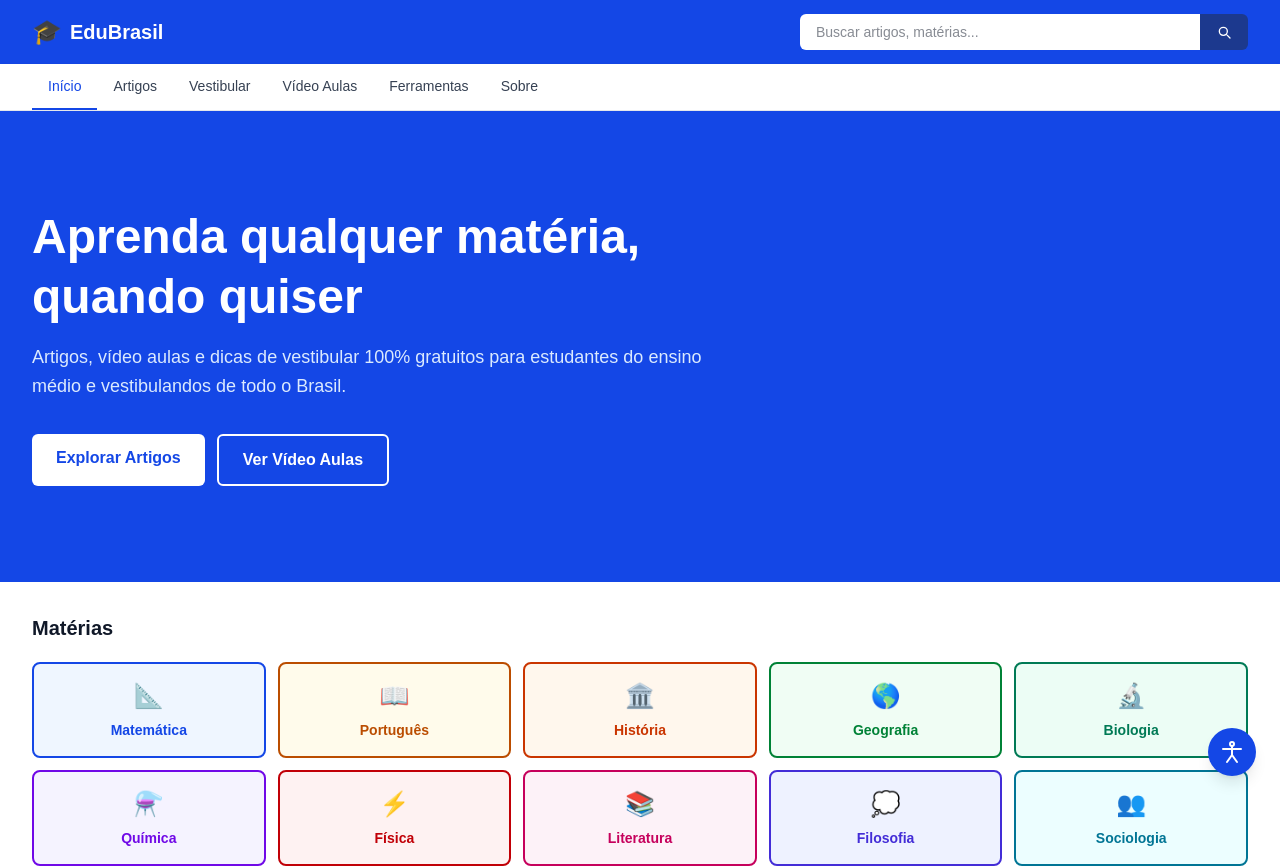
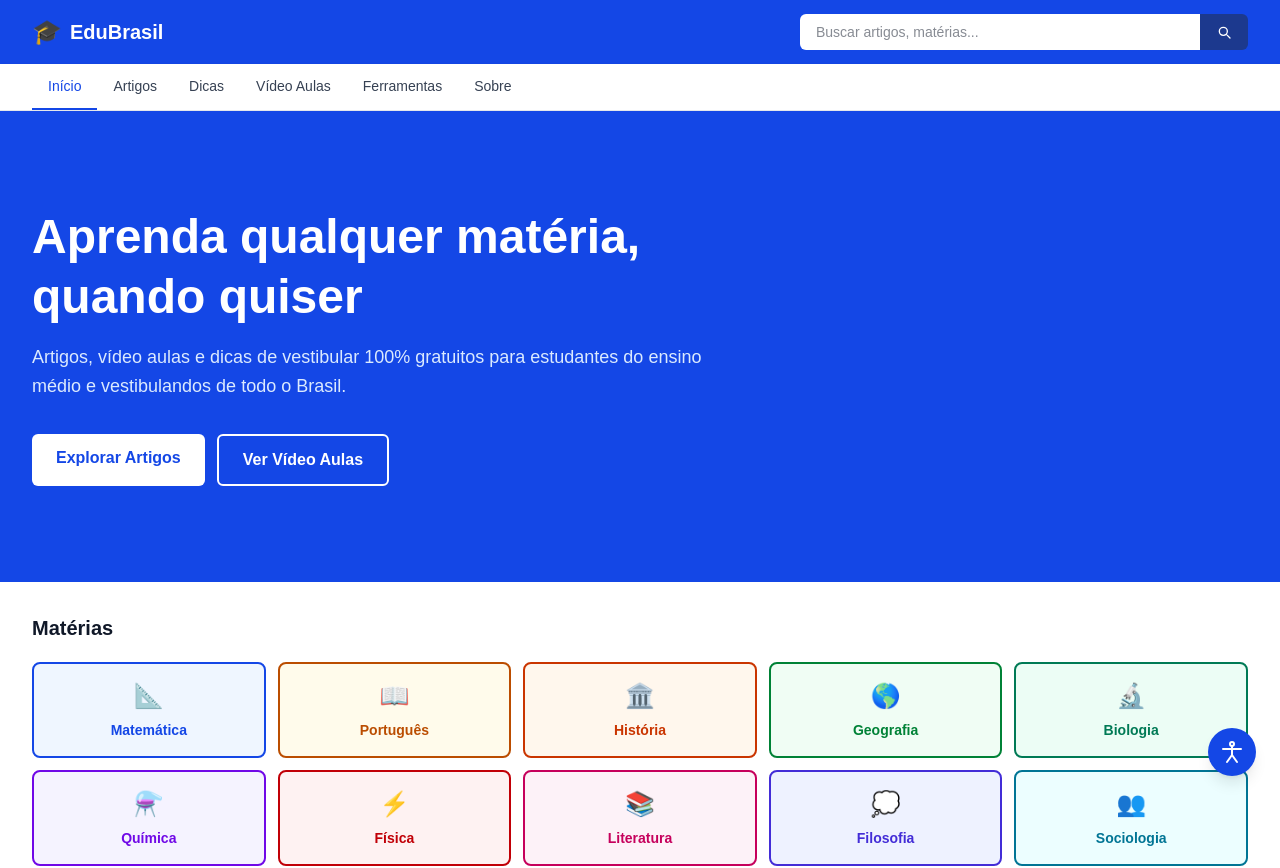
Before and after one commit to andregirao05/trabalho-final-tees, a Next.js app: page / in a window 1280 px wide. Shown: the top 868 px of the page. Built offline with nearby package versions, Linux system fonts and the light colour scheme; what @radix-ui/themes would draw is missing.

Commit message:
fix: rename Vestibular nav link to Dicas

```diff
--- a/src/components/Header.tsx
+++ b/src/components/Header.tsx
@@ -7,7 +7,7 @@ import { usePathname } from "next/navigation";
 const navLinks = [
   { href: "/", label: "Início" },
   { href: "/artigos", label: "Artigos" },
-  { href: "/vestibular", label: "Vestibular" },
+  { href: "/vestibular", label: "Dicas" },
   { href: "/video-aulas", label: "Vídeo Aulas" },
   { href: "/ferramentas", label: "Ferramentas" },
   { href: "/sobre", label: "Sobre" },
```
